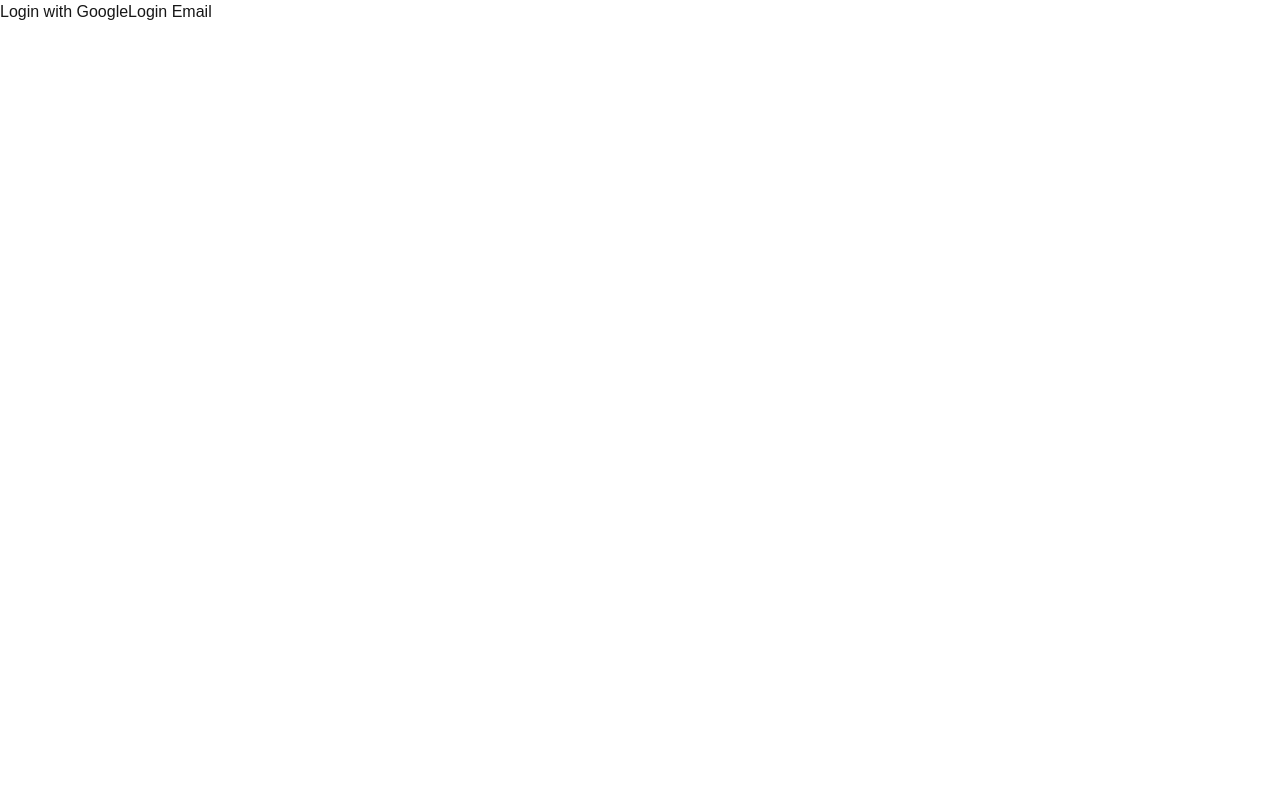
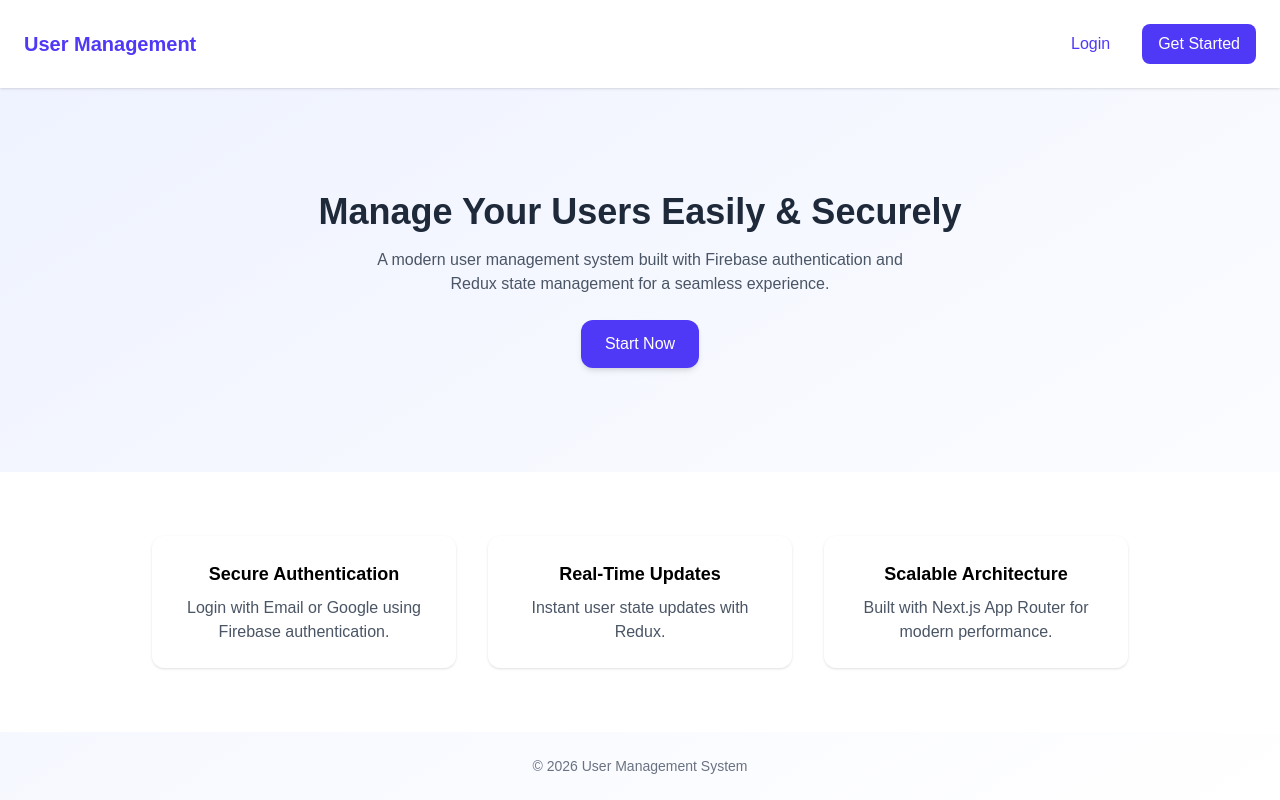
Before and after one commit to noorafifi889/Advance-front-end-, a Next.js app: page / in a window 1280 px wide. Built offline with nearby package versions, Linux system fonts and the light colour scheme; no server answers.

Commit message:
add home page and fixed a btn

```diff
--- a/src/app/page.tsx
+++ b/src/app/page.tsx
@@ -1,25 +1,9 @@
-"use client";
+import Home from "../components/Home";
 
-import { useDispatch, useSelector } from "react-redux";
-import Counter from "../components/Counter";
-import { loginEmailThunk, loginGoogleThunk } from "../modules/auth/service/authThunks";
-
-export default function Home() {
- const dispatch = useDispatch();
-  const { status, error } = useSelector((s: any) => s.auth);
-
-  return (
+export default function HomePage() {
+ return (
     <div>
-      <button onClick={() => (dispatch as any)(loginGoogleThunk())}>
-        Login with Google
-      </button>
-
-      <button onClick={() => (dispatch as any)(loginEmailThunk("a@a.com", "123456"))}>
-        Login Email
-      </button>
-
-      {status === "loading" && <p>Loading...</p>}
-      {error && <p>{error}</p>}
+   <Home />
     </div>
   );
 }
--- a/src/components/Counter.tsx
+++ /dev/null
@@ -1,16 +0,0 @@
-import React from 'react'
-import { RootState } from '../shared/state/store';
- import {useDispatch, useSelector} from 'react-redux';
-const Counter = () => {
-    const count =useSelector((state:RootState) => state.counter.value);
-const dispatch = useDispatch();
-    return (
-    <div><h2>Count: {count}</h2>
-    <button onClick={() => dispatch({type: 'counter/increment'})}>Increment</button>
-
-    <button className="decrement-button" onClick={() => dispatch({type: 'counter/decrement'})}>Decrement</button>
-    </div>
-  )
-}
-
-export default Counter
--- /dev/null
+++ b/src/components/Home.tsx
@@ -0,0 +1,114 @@
+"use client";
+
+import { useRouter } from "next/navigation";
+import { useSelector } from "react-redux";
+import { logoutThunk } from "../modules/auth/service/authThunks";
+import { useDispatch } from "react-redux";
+
+export default function Home() {
+  const router = useRouter();
+  const user = useSelector((state: any) => state.auth.user);
+const dispatch = useDispatch();
+  return (
+    <div className="min-h-screen bg-gradient-to-br from-indigo-50 to-white flex flex-col">
+
+      {/* NAVBAR */}
+      <nav className="flex justify-between items-center p-6 shadow-sm bg-white">
+        <h1 className="text-xl font-bold text-indigo-600">
+          User Management
+        </h1>
+
+        <div className="space-x-4">
+  {user ? (
+    <>
+      <button
+        onClick={() => router.push("/dashboard")}
+        className="px-4 py-2 bg-indigo-600 text-white rounded-lg"
+      >
+        Dashboard
+      </button>
+
+      <button
+        onClick={async () => {
+await dispatch(logoutThunk() as any);
+          router.push("/login");
+        }}
+        className="px-4 py-2 bg-red-500 text-white rounded-lg"
+      >
+        Logout
+      </button>
+    </>
+  ) : (
+    <>
+      <button
+        onClick={() => router.push("/login")}
+        className="px-4 py-2 text-indigo-600 font-medium"
+      >
+        Login
+      </button>
+
+      <button
+        onClick={() => router.push("/signup")}
+        className="px-4 py-2 bg-indigo-600 text-white rounded-lg"
+      >
+        Get Started
+      </button>
+    </>
+  )}
+</div>
+      </nav>
+
+      {/* HERO */}
+      <section className="flex flex-col items-center justify-center flex-1 text-center px-6">
+        <h2 className="text-4xl font-bold text-gray-800 mb-4">
+          Manage Your Users Easily & Securely
+        </h2>
+
+        <p className="text-gray-600 max-w-xl mb-6">
+          A modern user management system built with Firebase authentication
+          and Redux state management for a seamless experience.
+        </p>
+
+        <button
+          onClick={() => router.push(user ? "/dashboard" : "/login")}
+          className="px-6 py-3 bg-indigo-600 text-white rounded-xl shadow-md hover:bg-indigo-700 transition"
+        >
+          {user ? "Go to Dashboard" : "Start Now"}
+        </button>
+      </section>
+
+      {/* FEATURES */}
+      <section className="bg-white py-16">
+        <div className="max-w-5xl mx-auto grid md:grid-cols-3 gap-8 px-6 text-center">
+
+          <div className="p-6 shadow rounded-xl">
+            <h3 className="font-semibold text-lg mb-2 text-black">Secure Authentication</h3>
+            <p className="text-gray-600">
+              Login with Email or Google using Firebase authentication.
+            </p>
+          </div>
+
+          <div className="p-6 shadow rounded-xl">
+            <h3 className="font-semibold text-lg mb-2 text-black">Real-Time Updates</h3>
+            <p className="text-gray-600">
+              Instant user state updates with Redux.
+            </p>
+          </div>
+
+          <div className="p-6 shadow rounded-xl">
+            <h3 className="font-semibold text-lg mb-2 text-black">Scalable Architecture</h3>
+            <p className="text-gray-600">
+              Built with Next.js App Router for modern performance.
+            </p>
+          </div>
+
+        </div>
+      </section>
+
+      {/* FOOTER */}
+      <footer className="text-center py-6 text-gray-500 text-sm">
+        © 2026 User Management System
+      </footer>
+    </div>
+  );
+}
--- a/src/modules/auth/service/authThunks.ts
+++ b/src/modules/auth/service/authThunks.ts
@@ -27,9 +27,8 @@ export const loginEmailThunk =
   (email: string, password: string) => async (dispatch: AppDispatch) => {
     dispatch(setChecking());
     try {
-        const cleanEmail = email.trim();
-const cleanPassword = password.trim();
-      await loginWithEmail(cleanEmail, cleanPassword);
+
+      await loginWithEmail(email, password);
     } catch (e: any) {
       dispatch(setError(e.message));
         console.log("FIREBASE AUTH ERROR:", e.code, e.message);
```
